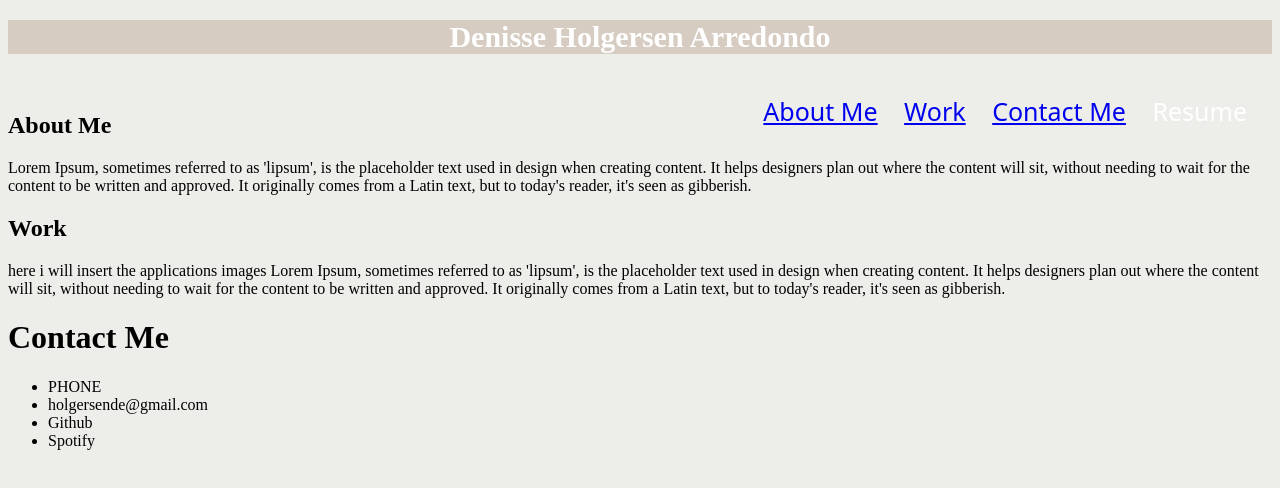
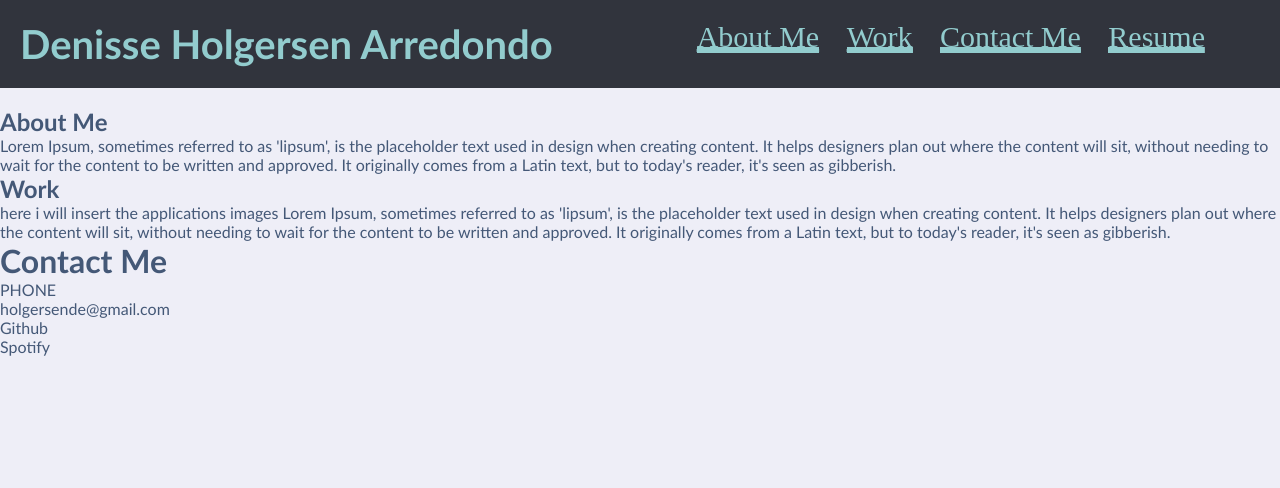
Before and after one commit to Holgersend/Professional-Portfolio, a plain HTML site: page Index.html in a window 1280 px wide. Drawn offline with Linux system fonts and the light colour scheme.

Commit message:
added more updates to my css

```diff
--- a/assets/style.css
+++ b/assets/style.css
@@ -1,44 +1,64 @@
 
-:root {
+* {
     box-sizing: border-box;
     padding: 0;
     margin: 0;
 
     --white: #fff;
-    --tan: #e3d5ca;
-    --light-tan: #edede9;
-    --dark-tan: #d6ccc2;
-
+    --background: #eeeef7;
+    --blue: #445877;
+    --dark-blue: #31343d;
+    --light-blue: #92ccce;
 }
 
 body {
-    background-color: var(--light-tan);
+    background-color: var(--background);
+    font-family: 'Trebuchet MS', 'Lucida Sans Unicode', 'Lucida Grande', 'Lucida Sans', Arial, sans-serif;
+    color: var(--blue);
 }
 
 .header {
-    text-align: center;
-    background-color: var(--dark-tan);
-    color: var(--white);
+    text-align: left;
+    background-color: var(--dark-blue);
+    color: var(--light-blue);
+    padding: 20px;
 }
 
 .header h1 {
-    font-size: 30px;
-
+    font-size: 40px;
+    display: inline-flex;
 }
 
 
 .header nav {
     float: right;
-    padding-top: 20px;
-    margin-right: 25px;
-    font-family: system-ui, -apple-system, BlinkMacSystemFont, 'Segoe UI', Roboto, Oxygen, Ubuntu, Cantarell, 'Open Sans', 'Helvetica Neue', sans-serif;
-    font-size: 25px;
+    padding-top: px;
+    margin-right: 55px;
+    font-family: serif;
+    font-size: 30px;
+    background-color: var(--dark-blue);
+    color: var(--light-blue);
 }
 
 .header nav ul {
-   display: inline;
-   margin-left: 20px;
+   list-style: none;
+   margin-left: 30px;
 }
+
+.header nav a {
+  color: var(--light-blue);
+  background-image: linear-gradient(270deg, var(--light-blue) 0%, var(--light-blue) 100%);
+  background-repeat: no-repeat;
+  background-size: 100% 0.2em;
+  background-position: bottom;
+  transition: all 0.25 ease-in;
+}
+
+nav a:hover {
+    background-size: 100% 100%;
+    color: var(--dark-blue);
+
+  }
 
 .header nav ul li {
     display: inline-block;
```
